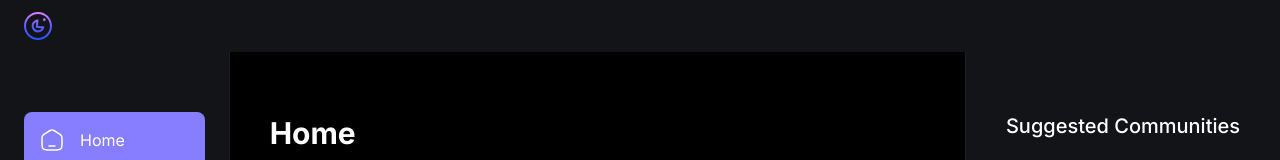
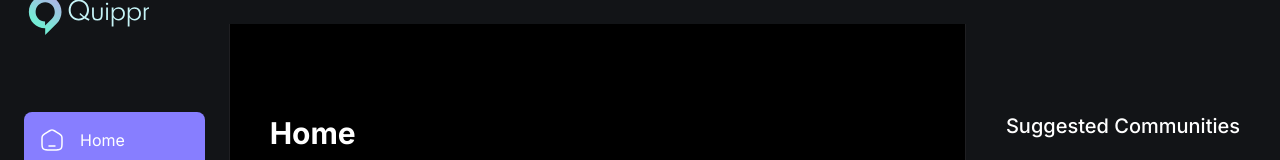
Before and after one commit to Jeff-Derbes/quippr, a Next.js app: page / in a window 1280 px wide. Shown: the top 160 px of the page. Built offline with nearby package versions, Linux system fonts and the light colour scheme; no server answers; the database is empty.

Commit message:
update logo

```diff
--- a/src/components/shared/TopBar.tsx
+++ b/src/components/shared/TopBar.tsx
@@ -7,7 +7,13 @@ const TopBar = () => {
   return (
     <nav className={"topbar"}>
       <Link href={"/"} className={"flex items-center gap-4"}>
-        <Image src={"/assets/logo.svg"} alt={"logo"} width={28} height={28} />
+        <Image
+          src={"/assets/quippr-no-bg.svg"}
+          alt={"logo"}
+          width={125}
+          height={125}
+          className={"absolute mt-4"}
+        />
         <p className={"text-heading3-bold text-light-1 max-xs hidden"}>
           Quippr
         </p>
```
Also changed, not shown: public/assets/quippr-no-bg.svg (added), public/assets/quippr.svg (added).
